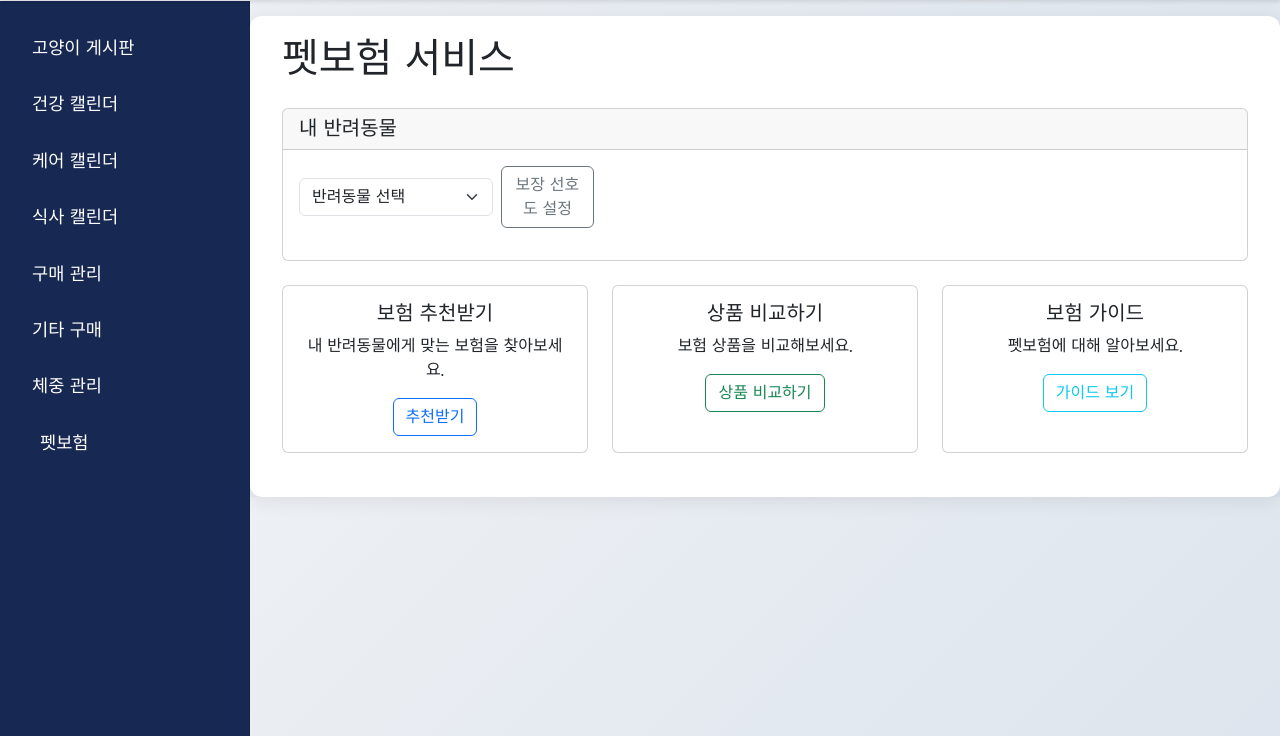
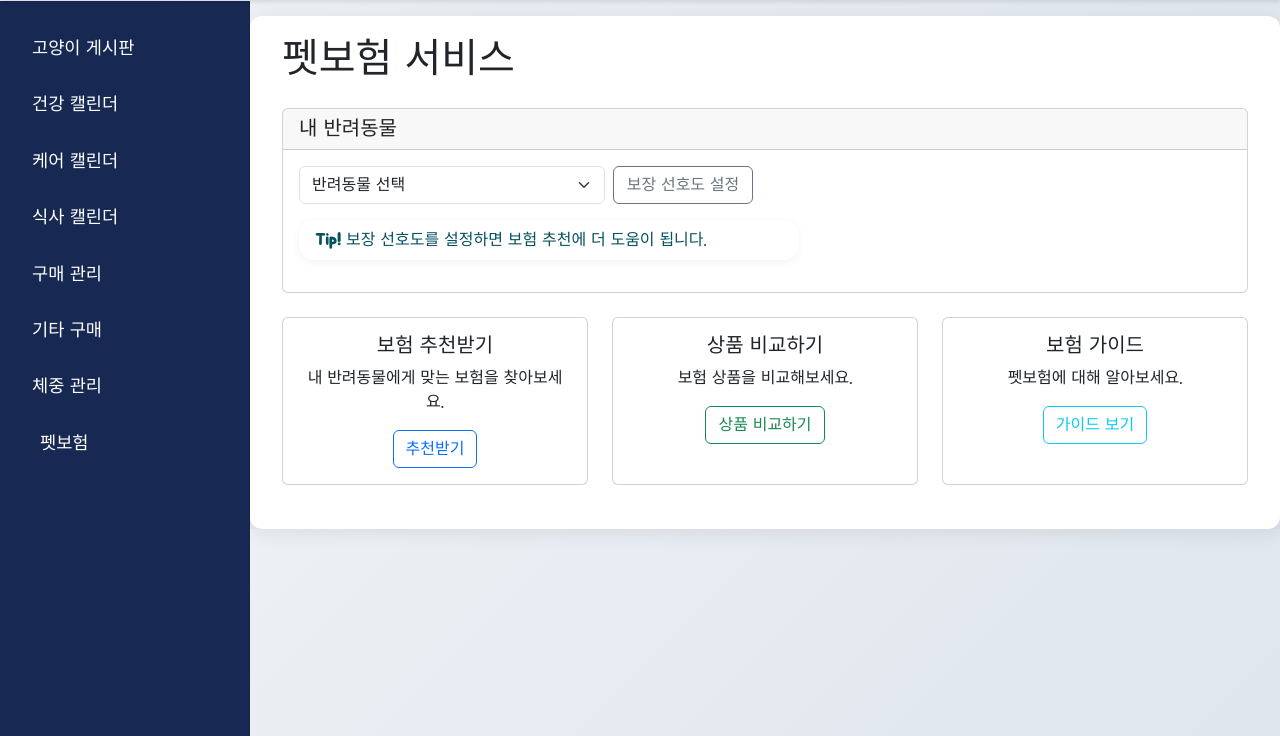
Before and after one commit to ychany/CatCare, a Django app: page /insurance/ in a window 1280 px wide. Shown: the part 64-800 px from the top of the page. Run offline with Django 5.2, Linux system fonts and the light colour scheme; a user stored in the database is signed in; tables that the repository leaves empty hold one stand-in row (values such as "Sample post"); parts of the project's set-up code (start-up, migrations or seed data) failed here and were passed over.

Commit message:
펫 보험 개선

```diff
--- a/insurance_app/views.py
+++ b/insurance_app/views.py
@@ -293,13 +293,13 @@ def recommend_result(request):
 def insurance_compare(request):
     pet_id = request.GET.get('pet_id')
     pet = None
-    pet_type = 'dog'
+    pet_type = 'cat'
     age = 3
     weight = None
     if pet_id:
         try:
             pet = Pet.objects.get(id=pet_id, owner=request.user)
-            pet_type = pet.pet_type if hasattr(pet, 'pet_type') else (pet.species if hasattr(pet, 'species') else 'dog')
+            pet_type = pet.pet_type if hasattr(pet, 'pet_type') else (pet.species if hasattr(pet, 'species') else 'cat')
             if hasattr(pet, 'birth_date') and pet.birth_date:
                 from .utils import calculate_age
                 age = calculate_age(pet.birth_date)
--- a/templates/insurance/main.html
+++ b/templates/insurance/main.html
@@ -13,16 +13,21 @@
                     </div>
                     <div class="card-body">
                         <div class="row">
-                            <div class="col-md-4 mb-3 d-flex align-items-center">
+                            <div class="col-md-6 mb-3 d-flex align-items-center">
                                 <select class="form-select" id="petSelect" required>
                                     <option value="">반려동물 선택</option>
                                     {% for pet in user_pets %}
                                     <option value="{% url 'insurance:recommend' pet.id %}" data-pet-id="{{ pet.id }}">{{ pet.name }}</option>
                                     {% endfor %}
                                 </select>
-                                <button type="button" class="btn btn-outline-secondary ms-2" data-bs-toggle="modal" data-bs-target="#preferenceModal">
+                                <button type="button" class="btn btn-outline-secondary ms-2 flex-grow-1" style="min-width:140px;" data-bs-toggle="modal" data-bs-target="#preferenceModal">
                                     보장 선호도 설정
                                 </button>
+                            </div>
+                            <div class="col-12">
+                                <div class="alert alert-info py-2 px-3 mb-3" style="max-width:500px;">
+                                    <b>Tip!</b> 보장 선호도를 설정하면 보험 추천에 더 도움이 됩니다.
+                                </div>
                             </div>
                         </div>
                     </div>
@@ -187,31 +192,6 @@ function goToCompare() {
         alert('반려동물을 올바르게 선택해주세요.');
     }
 }
-
-// 반려동물 select 변경 시 선호도 동기화
-$(document).ready(function() {
-    $('#petSelect').on('change', function() {
-        var petId = $(this).find('option:selected').data('pet-id');
-        if (!petId) return;
-        $.ajax({
-            url: '/insurance/api/get_preference/' + petId + '/',
-            type: 'GET',
-            dataType: 'json',
-            success: function(data) {
-                if (data.success) {
-                    var pref = data.preference_dict;
-                    for (var key in pref) {
-                        var val = pref[key];
-                        // 해당 key의 라디오 버튼 중 value==val 인 것 체크
-                        $("input[name='"+key+"'][value='"+val+"']").prop('checked', true);
-                    }
-                }
-            }
-        });
-    });
-    // 페이지 진입 시 첫 번째 반려동물의 선호도 자동 세팅
-    $('#petSelect').trigger('change');
-});
 </script>
 
 <!-- 보험 가이드 모달 -->
@@ -257,9 +237,9 @@ $(document).ready(function() {
         <hr>
         <h4 class="mb-3">5. 이런 기능도 있어요!</h4>
         <ul>
-          <li>반려동물별로 <b>보장 선호도</b>를 저장해, 각 고양이 별 맞춤 추천이 가능합니다.</li>
+          <li><b>보장 선호도</b>를 지정해, 각 고양이 별 맞춤 추천이 가능합니다.</li>
           <li>구매·건강·체중 등 다양한 기록을 한 번에 관리할 수 있어요.</li>
-          <li>보험 상품별 상세 정보와 문의 기능도 제공됩니다.</li>
+          <li>보험 상품별 상세 정보가 제공됩니다.</li>
         </ul>
         <hr>
         <div class="alert alert-info mt-3">
--- a/templates/insurance/product_detail.html
+++ b/templates/insurance/product_detail.html
@@ -21,7 +21,6 @@
                                     <tr>
                                         <th>보장 항목</th>
                                         <th>보장 내용</th>
-                                        <th>보장 한도</th>
                                     </tr>
                                 </thead>
                                 <tbody>
@@ -36,7 +35,6 @@
                                                     {% endfor %}
                                                 {% else %}-{% endif %}
                                             </td>
-                                            <td>{{ product.coverage_limits|get_item:key }}</td>
                                         </tr>
                                         {% endif %}
                                     {% endfor %}
```
